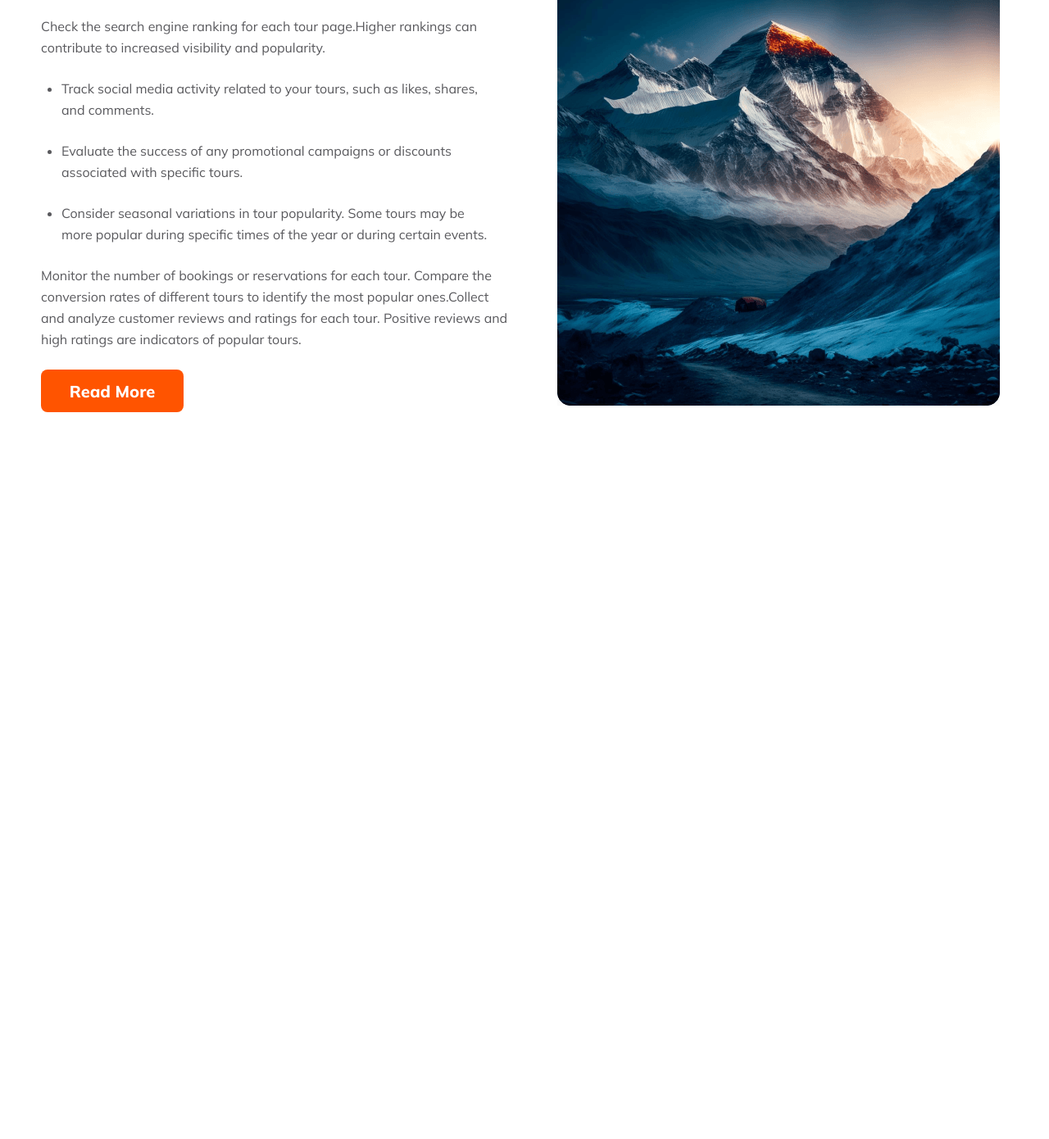
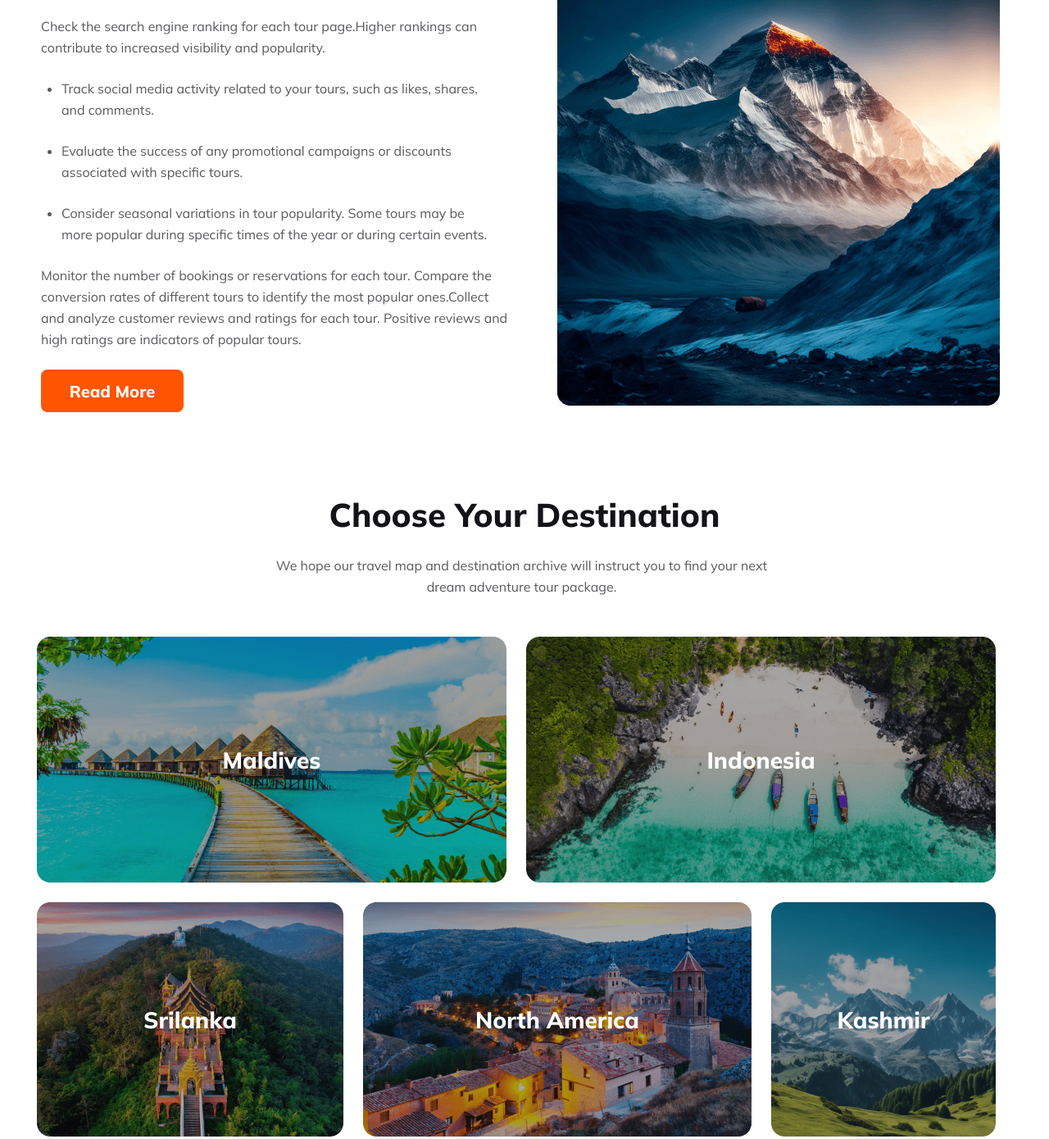
Before and after one commit to NIrjorBhowmick/travel-website-assainment, a plain HTML site: page index.html in a window 1280 px wide. Shown: the part 755-2145 px from the top of the page at 82% size. Before the commit the page ends 1258 px from the top, so only its background shows below. Drawn offline with Linux system fonts and the light colour scheme.

Commit message:
destination added

```diff
--- a/index.html
+++ b/index.html
@@ -100,8 +100,57 @@
                 <img src="Images/Rectangle 4.png" alt="">
             </div>
         </section>
+    </footer>
 
-    </footer>
+
+    <section class="destination">
+        <div class="destination-text">
+            <h2>Choose Your Destination</h2>
+            <p>We hope our travel map and destination archive will instruct you to find your next dream adventure tour package.</p>
+
+            <div class="destination-img">
+                <ul>
+
+                    <li>
+                        <img src="Images/maldip.png" alt="">
+                        <div class="overlay"><span>Maldives</span></div>
+                    </li>
+
+                    <li>
+                        <img src="Images/indo.png" alt="">
+                        <div class="overlay"><span>Indonesia</span></div>
+                    </li>
+
+                    <li>
+                        <img src="Images/srilanka.png" alt="">
+                        <div class="overlay"><span>Srilanka</span></div>
+                    </li>
+
+                    <li>
+                        <img src="Images/north.png" alt="">
+                        <div class="overlay"><span>North America</span></div>
+                    </li>
+
+                    <li>
+                        <img src="Images/kashmir.png" alt="">
+                        <div class="overlay"><span>Kashmir</span></div>
+                    </li>
+
+                    <li>
+                        <img src="Images/bangladesh.png" alt="">
+                        <div class="overlay"><span>Bangladesh</span></div>
+                    </li>
+
+                    <li>
+                        <img src="Images/bandorbon.png" alt="">
+                        <div class="overlay"><span>Bandarban</span></div>
+                    </li>
+
+                </ul>
+            </div>
+
+        </div>
+    </section>
 
 
 
--- a/styles/style.css
+++ b/styles/style.css
@@ -171,6 +171,7 @@ nav {
     display: flex;
     justify-content: space-between;
     margin-top: 100px;
+    margin-bottom: 100px;
 }
 
 .text-con {
@@ -229,3 +230,77 @@ nav {
     height: 550px;
     justify-content: space-between;
 }
+
+
+.destination {
+    margin: 0 auto;
+    max-width: 1250px;
+    min-height: 500px;
+}
+
+.destination-text h2 {
+    color: #131318;
+    text-align: center;
+    font-size: 40px;
+    font-weight: 800;
+
+}
+
+.destination-text p {
+    width: 643px;
+    color: rgba(19, 19, 24, 0.70);
+    text-align: center;
+    font-size: 16px;
+    font-weight: 400;
+    line-height: 26px;
+    margin-top: 24px;
+    margin-left: 24%;
+}
+
+.destination-img {
+    margin-top: 48px;
+}
+
+
+
+.destination-img ul {
+    margin-left: 30px;
+    display: flex;
+    flex-wrap: wrap;
+    gap: 24px;
+    list-style: none;
+}
+
+.destination-img li {
+    cursor: pointer;
+    position: relative;
+}
+
+.destination-img li img {
+    object-fit: cover;
+    width: 100%;
+    height: 100%;
+    vertical-align: middle;
+    border-radius: 16px;
+}
+
+
+.destination-img .overlay{
+    position: absolute;
+    left: 0;
+    top: 0;
+    height: 100%;
+    width: 100%;
+    background: linear-gradient(0deg, rgba(19, 19, 24, 0.20) 0%, rgba(19, 19, 24, 0.20) 100%);
+    border-radius: 16px;
+}
+
+.destination-img .overlay span{
+    position: absolute;
+    left: 50%;
+    top: 50%;
+    transform: translate(-50%,-50%);
+    color: #fff;
+    font-size: 28px;
+    font-weight: 800;
+}
```
Also changed, not shown: Images/bandorbon.png (renamed from Images/Rectangle 10.png), Images/bangladesh.png (renamed from Images/Rectangle 11.png), Images/indo.png (renamed from Images/Rectangle 8.png), Images/kashmir.png (renamed from Images/Rectangle 9.png), Images/maldip.png (renamed from Images/Rectangle 5.png), Images/north.png (renamed from Images/Rectangle 7.png), Images/srilanka.png (renamed from Images/Rectangle 6.png).
